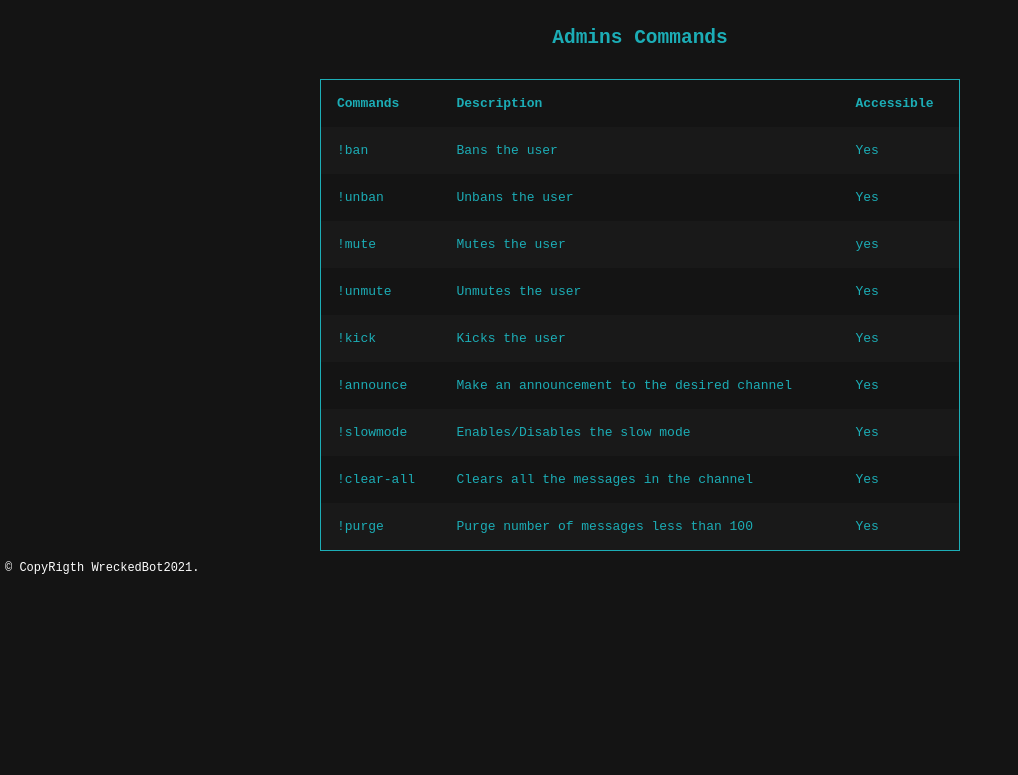
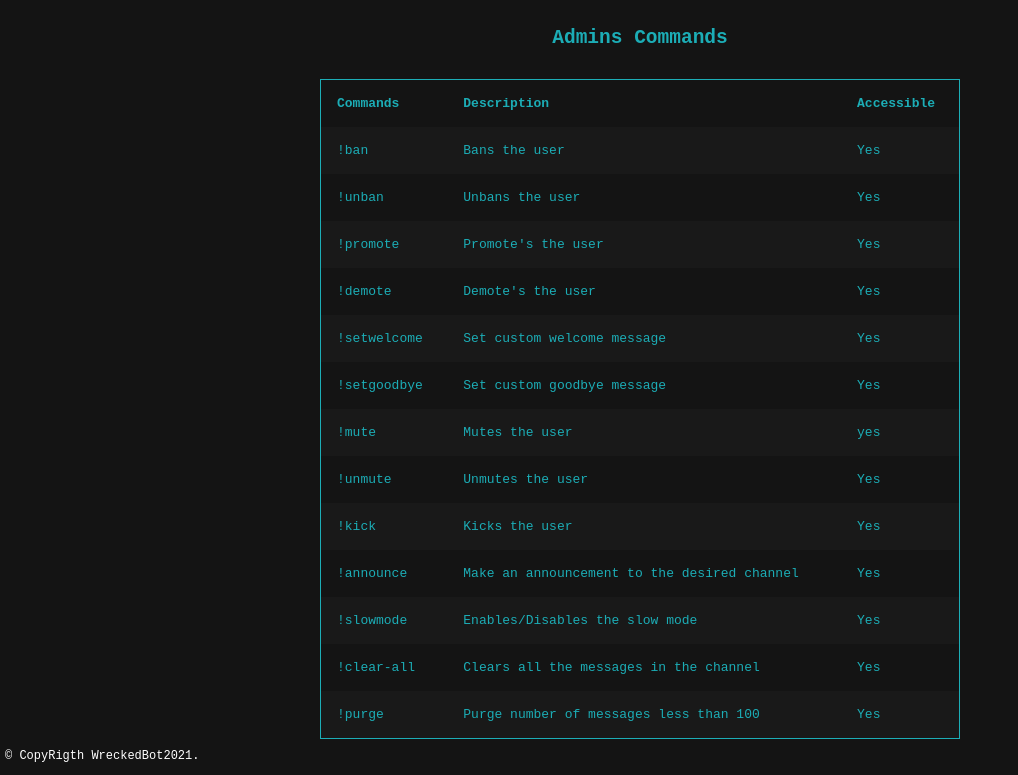
Before and after one commit to burhanxd/wrecked.github.io, a plain HTML site: page doc.html in a window 1280 px wide. Shown: the part 701-1476 px from the top of the page, without its empty margins (0-1018 px from the left). Before the commit the page ends 1288 px from the top, so only its background shows below. Drawn offline with Linux system fonts and the light colour scheme.

Commit message:
Update doc.html

```diff
--- a/doc.html
+++ b/doc.html
@@ -109,6 +109,26 @@
     <td>Unbans the user</td>
     <td>Yes</td>
   </tr>
+    <tr>
+    <td>!promote</td>
+    <td>Promote's the user</td>
+    <td>Yes</td>
+  </tr>
+    <tr>
+    <td>!demote</td>
+    <td>Demote's the user</td>
+    <td>Yes</td>
+  </tr>
+    <tr>
+    <td>!setwelcome</td>
+    <td>Set custom welcome message</td>
+    <td>Yes</td>
+  </tr>
+    <tr>
+    <td>!setgoodbye</td>
+    <td>Set custom goodbye message</td>
+    <td>Yes</td>
+  </tr>
   <tr>
     <td>!mute</td>
     <td>Mutes the user</td>
```
